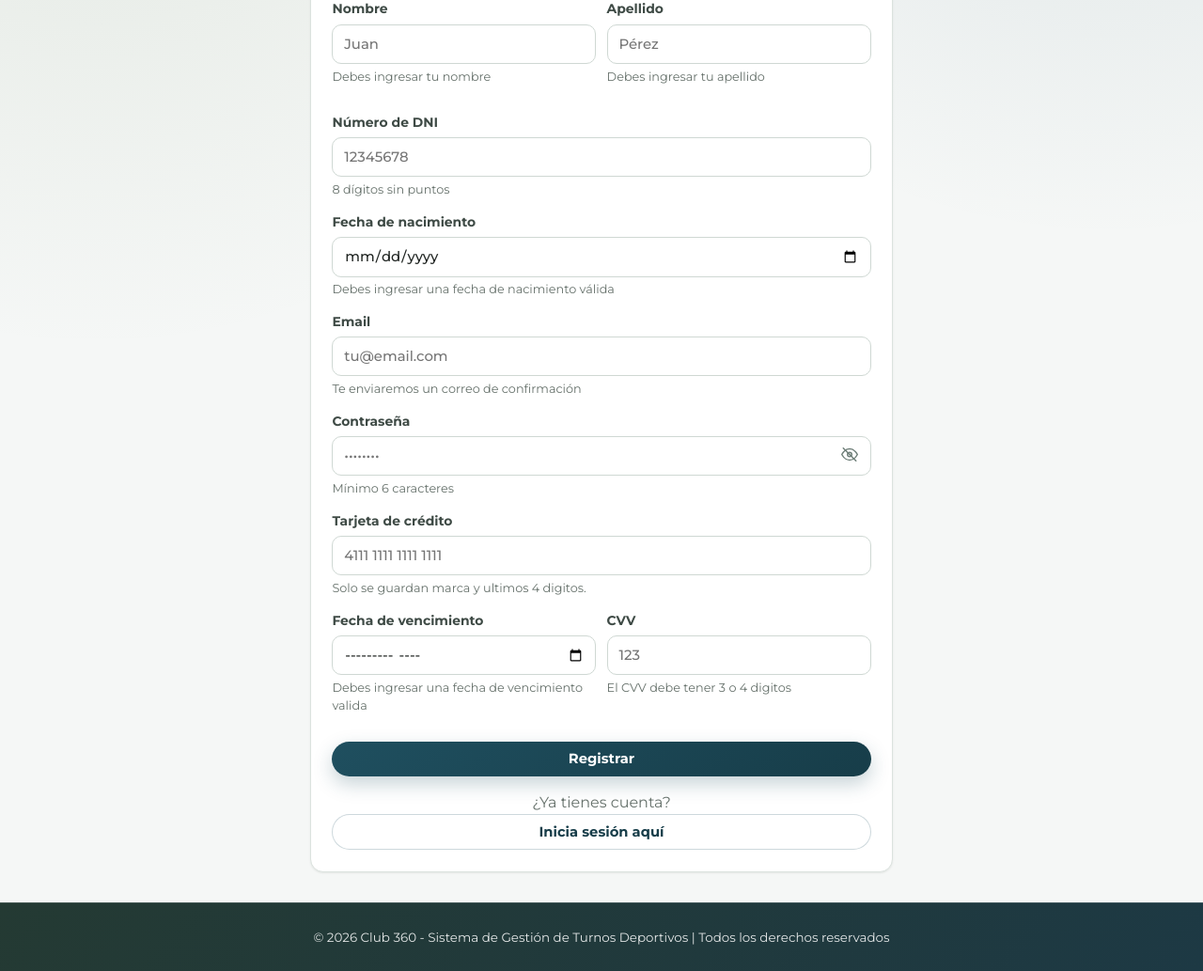
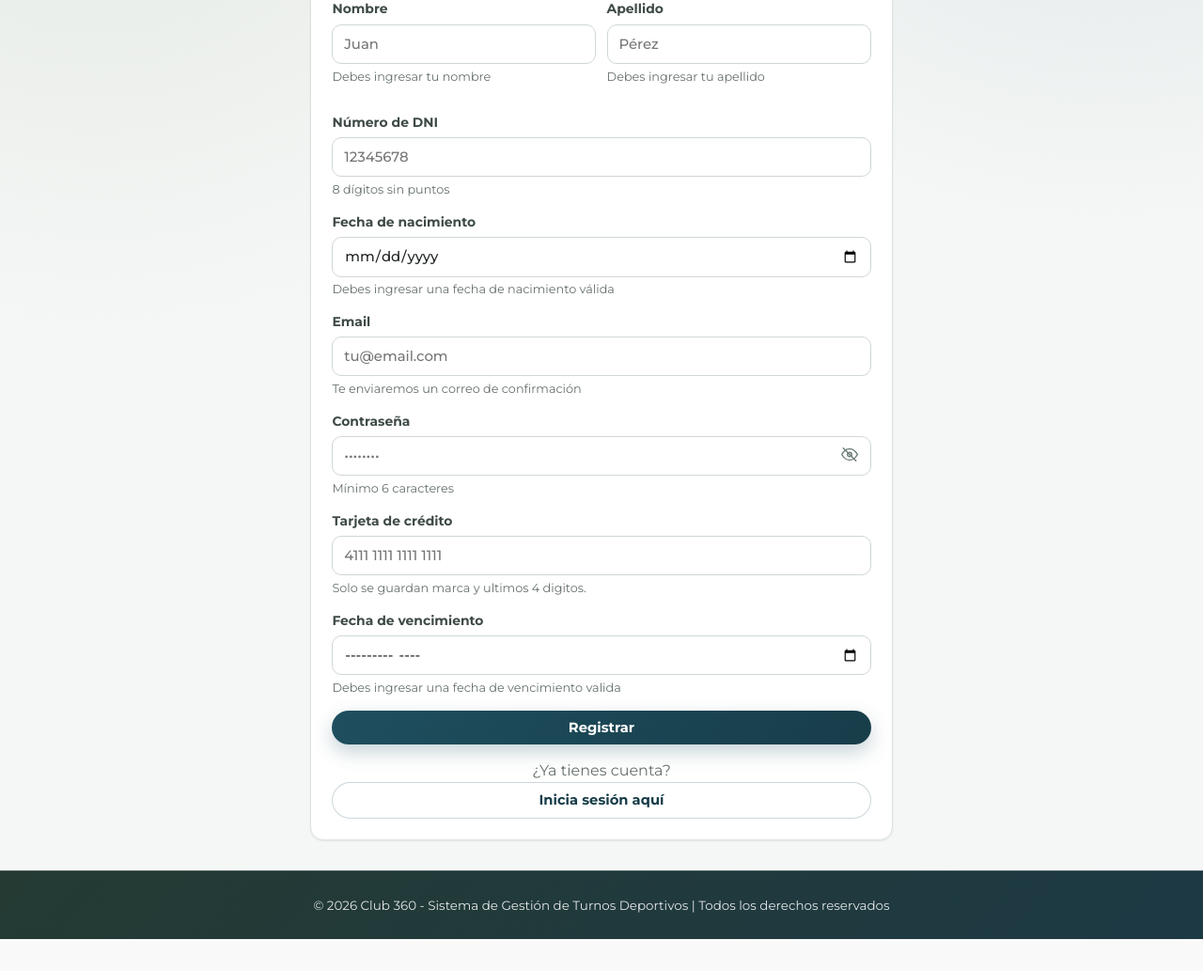
Before and after one commit to SantiTose/Club360, a Flask app: page /auth/register in a window 1280 px wide. Shown: the part 369-1402 px from the top of the page at 94% size. After the commit the page ends 1368 px from the top, so only its background shows below. Run offline with Flask 3, Linux system fonts and the light colour scheme; data that the repository does not hold is empty.

Commit message:
saque el cvv

```diff
--- a/templates/auth/register.html
+++ b/templates/auth/register.html
@@ -170,7 +170,6 @@
                     {% endif %}
                 </div>
 
-                <div class="form-group-row">
                 <div class="form-group">
                     <label for="tarjeta_vencimiento" class="form-label">Fecha de vencimiento</label>
                     <input
@@ -185,25 +184,6 @@
                         required
                     >
                     <small class="form-text" data-validation-for="tarjeta_vencimiento" hidden>Debes ingresar una fecha de vencimiento valida</small>
-                    </div>
-
-                    <div class="form-group">
-                        <label for="tarjeta_cvv" class="form-label">CVV</label>
-                        <input
-                            type="password"
-                            id="tarjeta_cvv"
-                            name="tarjeta_cvv"
-                            class="form-control {% if field_errors.get('tarjeta_credito') %}is-invalid{% endif %}"
-                            placeholder="123"
-                            inputmode="numeric"
-                            autocomplete="off"
-                            pattern="[0-9]{3,4}"
-                            data-validation-message="El CVV debe tener 3 o 4 digitos"
-                            data-helper-message=""
-                            required
-                        >
-                        <small class="form-text" data-validation-for="tarjeta_cvv" hidden>El CVV debe tener 3 o 4 digitos</small>
-                    </div>
                 </div>
 
                 <button type="submit" class="btn btn-primary btn-block">
--- a/website/auth/routes.py
+++ b/website/auth/routes.py
@@ -107,12 +107,7 @@ def _normalizar_tarjeta_credito(tarjeta_raw):
     return _marca_tarjeta(numero), numero[-4:], None
 
 
-def _cvv_tarjeta_es_valido(cvv_raw):
-    cvv = (cvv_raw or '').strip()
-    return bool(re.match(r'^\d{3,4}$', cvv))
-
-
-def _normalizar_datos_tarjeta_credito(tarjeta_raw, vencimiento_raw, cvv_raw):
+def _normalizar_datos_tarjeta_credito(tarjeta_raw, vencimiento_raw):
     numero = re.sub(r'\D', '', tarjeta_raw or '')
 
     if not numero:
@@ -123,8 +118,6 @@ def _normalizar_datos_tarjeta_credito(tarjeta_raw, vencimiento_raw, cvv_raw):
         return None, None, 'El numero de tarjeta no es valido'
     if not _vencimiento_tarjeta_es_valido(vencimiento_raw):
         return None, None, 'La fecha de vencimiento no es valida'
-    if not _cvv_tarjeta_es_valido(cvv_raw):
-        return None, None, 'El CVV debe tener 3 o 4 digitos'
 
     return _marca_tarjeta(numero), numero[-4:], None
 
@@ -139,7 +132,6 @@ def register():
         fecha_nacimiento_raw = request.form.get('fecha_nacimiento', '').strip()
         tarjeta_credito_raw = request.form.get('tarjeta_credito', '').strip()
         tarjeta_vencimiento_raw = request.form.get('tarjeta_vencimiento', '').strip()
-        tarjeta_cvv_raw = request.form.get('tarjeta_cvv', '').strip()
         email = request.form.get('email', '').strip().lower()
         password = request.form.get('password', '')
 
@@ -166,7 +158,6 @@ def register():
         tarjeta_marca, tarjeta_ultimos4, error_tarjeta = _normalizar_datos_tarjeta_credito(
             tarjeta_credito_raw,
             tarjeta_vencimiento_raw,
-            tarjeta_cvv_raw,
         )
         if error_tarjeta:
             field_errors['tarjeta_credito'] = error_tarjeta
```
Lines whose indentation alone changed are shown as unchanged.
